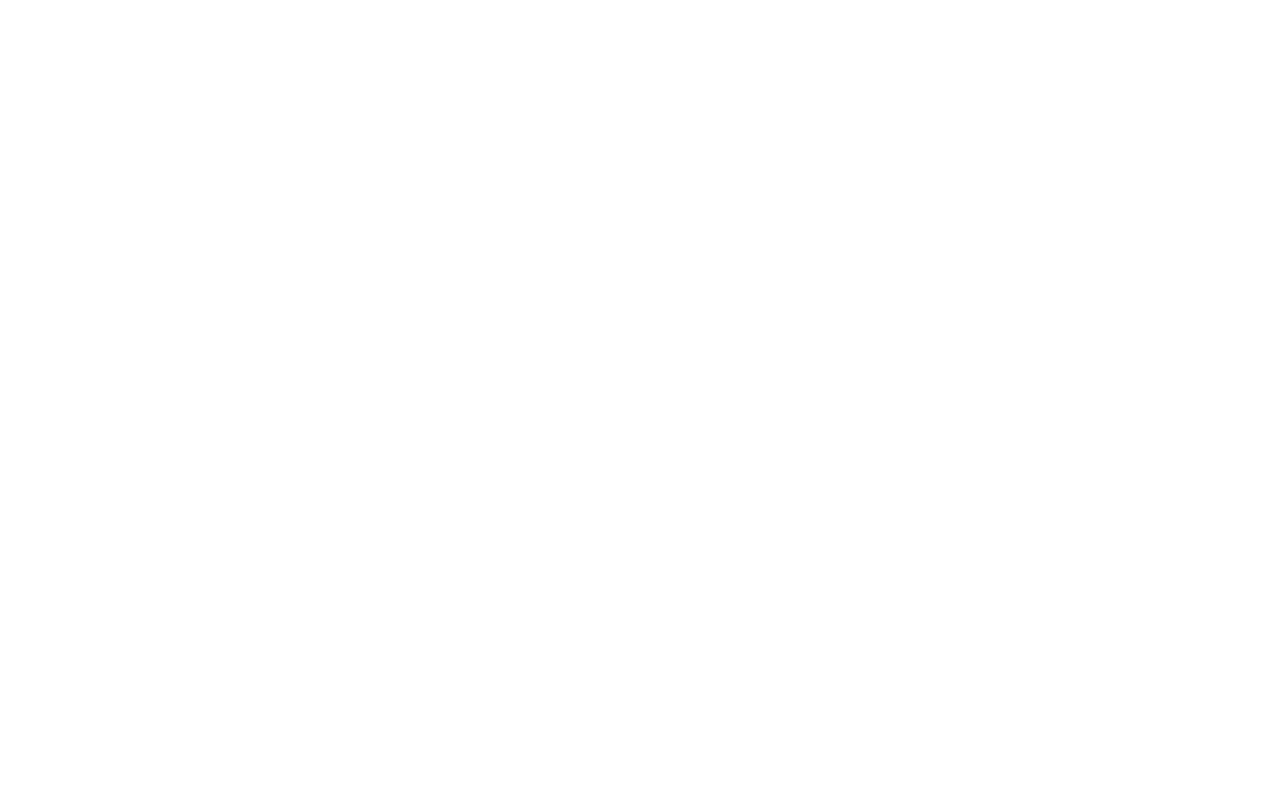
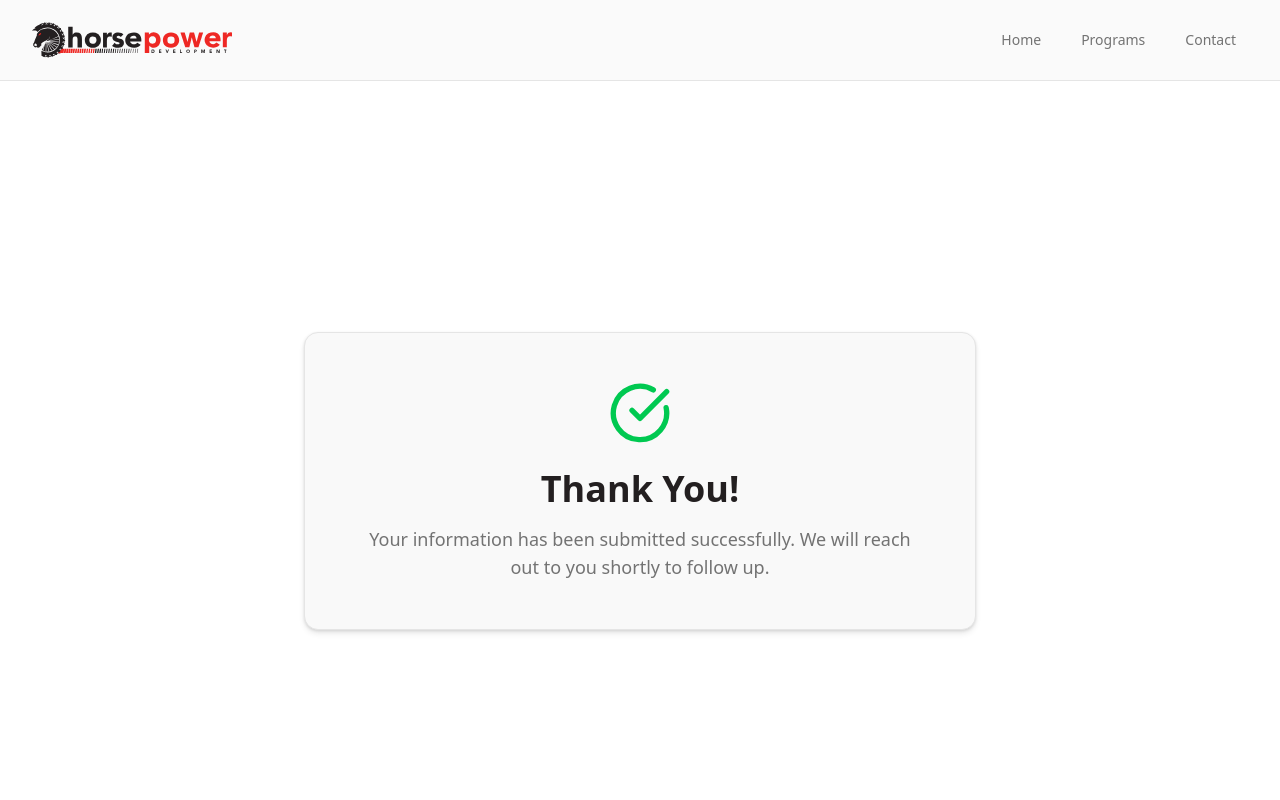
Before and after one commit to Tres3Sillings/horsepowerdevelopment, a React (Vite) app: page /thank-you in a window 1280 px wide. Before the commit this address had no page. Shown: the top 800 px of the page. Built offline with nearby package versions, Linux system fonts and the light colour scheme.

Commit message:
changed into-call and added a thank you section and removed callendrarly section

```diff
--- a/src/App.jsx
+++ b/src/App.jsx
@@ -11,6 +11,7 @@ import PricingPage from './pages/PricePage';
 import ContactPage from './pages/ContactPage.jsx';
 import IntroCallPage from "./pages/IntroCallPage.jsx";
 import ScheduleSessionPage from "./pages/ScheduleSessionPage.jsx";
+import ThankYouPage from "./pages/ThankYouPage.jsx";
 
 // UI
 import Navbar from './components/Navbar';
@@ -46,6 +47,7 @@ function AppRoutes() {
                     <Route path="/blog" element={<BlogPage />} />
                     <Route path="/intro-call" element={<IntroCallPage />} />
                     <Route path="/schedule-session" element={<ScheduleSessionPage />} />
+                    <Route path="/thank-you" element={<ThankYouPage />} />
                 </Route>
             </Routes>
         </AnimatePresence>
--- a/src/pages/IntroCallPage.jsx
+++ b/src/pages/IntroCallPage.jsx
@@ -1,34 +1,11 @@
 import React, { useState, useEffect } from 'react';
-import { useLocation } from 'react-router-dom';
-import { motion, AnimatePresence } from 'framer-motion';
-
-// --- Calendly Component ---
-const Calendly = () => {
-    useEffect(() => {
-        const script = document.createElement('script');
-        script.src = 'https://assets.calendly.com/assets/external/widget.js';
-        script.async = true;
-        document.body.appendChild(script);
-
-        return () => {
-            document.body.removeChild(script);
-        };
-    }, []);
-
-    return (
-        <div
-            className="calendly-inline-widget h-full w-full"
-            data-url="https://calendly.com/povolnyj320/30min"
-            style={{ minWidth: '320px', height: '700px' }}
-        />
-    );
-};
-
+import { useLocation, useNavigate } from 'react-router-dom';
+import { motion } from 'framer-motion';
 
 // --- Main Contact Page Component ---
 export default function IntroCallPage() {
     const location = useLocation();
-    const [isFormSubmitted, setIsFormSubmitted] = useState(false);
+    const navigate = useNavigate();
     const [formStatus, setFormStatus] = useState({ loading: false, error: '' });
 
     const [formData, setFormData] = useState({
@@ -75,7 +52,7 @@ export default function IntroCallPage() {
                 throw new Error('Something went wrong. Please try again.');
             }
 
-            setIsFormSubmitted(true);
+            navigate('/thank-you');
 
         } catch (error) {
             setFormStatus({ loading: false, error: error.message });
@@ -97,8 +74,6 @@ export default function IntroCallPage() {
     return (
         <main className="bg-background min-h-screen py-16 md:py-24 px-4 font-body">
             <div className="container mx-auto max-w-2xl">
-                <AnimatePresence mode="wait">
-                    {!isFormSubmitted ? (
                 <motion.div
                     key="form"
                     initial="initial"
@@ -273,28 +248,6 @@ export default function IntroCallPage() {
                         </div>
                     </form>
                 </motion.div>
-                    ) : (
-                        // --- STEP 2: Calendly Booking ---
-                        <motion.div
-                            key="calendly"
-                            initial="initial"
-                            animate="in"
-                            exit="out"
-                            variants={pageVariants}
-                            transition={pageTransition}
-                        >
-                            <div className="text-center mb-8">
-                                <h1 className="text-3xl md:text-4xl font-bold font-sans text-foreground">Schedule Your Call</h1>
-                                <p className="mt-4 text-lg text-muted-foreground">
-                                    Great! Please pick a time that works best for you below.
-                                </p>
-                            </div>
-                            <div className="bg-card border border-border rounded-xl shadow-lg overflow-hidden">
-                                <Calendly />
-                            </div>
-                        </motion.div>
-                    )}
-                </AnimatePresence>
             </div>
         </main>
     );
--- /dev/null
+++ b/src/pages/ThankYouPage.jsx
@@ -0,0 +1,47 @@
+import React from 'react';
+import { motion } from 'framer-motion';
+import { CheckCircle } from 'lucide-react';
+
+export default function ThankYouPage() {
+    const pageVariants = {
+        initial: { opacity: 0, y: 20 },
+        in: { opacity: 1, y: 0 },
+        out: { opacity: 0, y: -20 }
+    };
+
+    const pageTransition = {
+        type: 'tween',
+        ease: 'anticipate',
+        duration: 0.7
+    };
+
+    return (
+        <main className="bg-background min-h-screen flex items-center justify-center py-16 md:py-24 px-4 font-body">
+            <motion.div
+                initial="initial"
+                animate="in"
+                exit="out"
+                variants={pageVariants}
+                transition={pageTransition}
+                className="container mx-auto max-w-2xl text-center"
+            >
+                <div className="bg-card border border-border p-8 md:p-12 rounded-xl shadow-lg">
+                    <motion.div
+                        initial={{ scale: 0 }}
+                        animate={{ scale: 1 }}
+                        transition={{ delay: 0.2, type: 'spring', stiffness: 260, damping: 20 }}
+                        className="flex justify-center mb-6"
+                    >
+                        <CheckCircle className="h-16 w-16 text-green-500" />
+                    </motion.div>
+                    <h1 className="text-3xl md:text-4xl font-bold font-sans text-foreground">
+                        Thank You!
+                    </h1>
+                    <p className="mt-4 text-lg text-muted-foreground">
+                        Your information has been submitted successfully. We will reach out to you shortly to follow up.
+                    </p>
+                </div>
+            </motion.div>
+        </main>
+    );
+}
```
Lines whose indentation alone changed are shown as unchanged.
